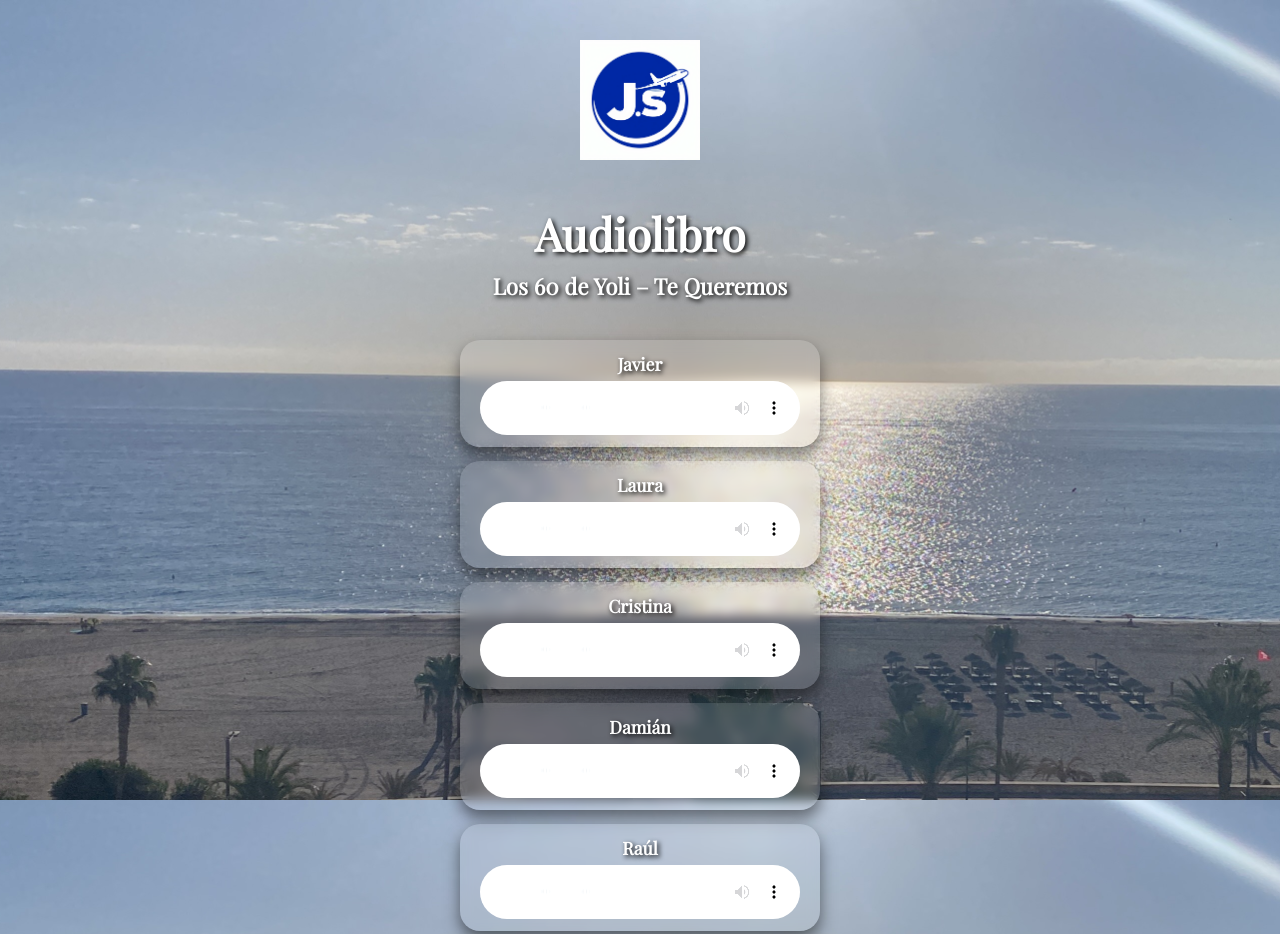
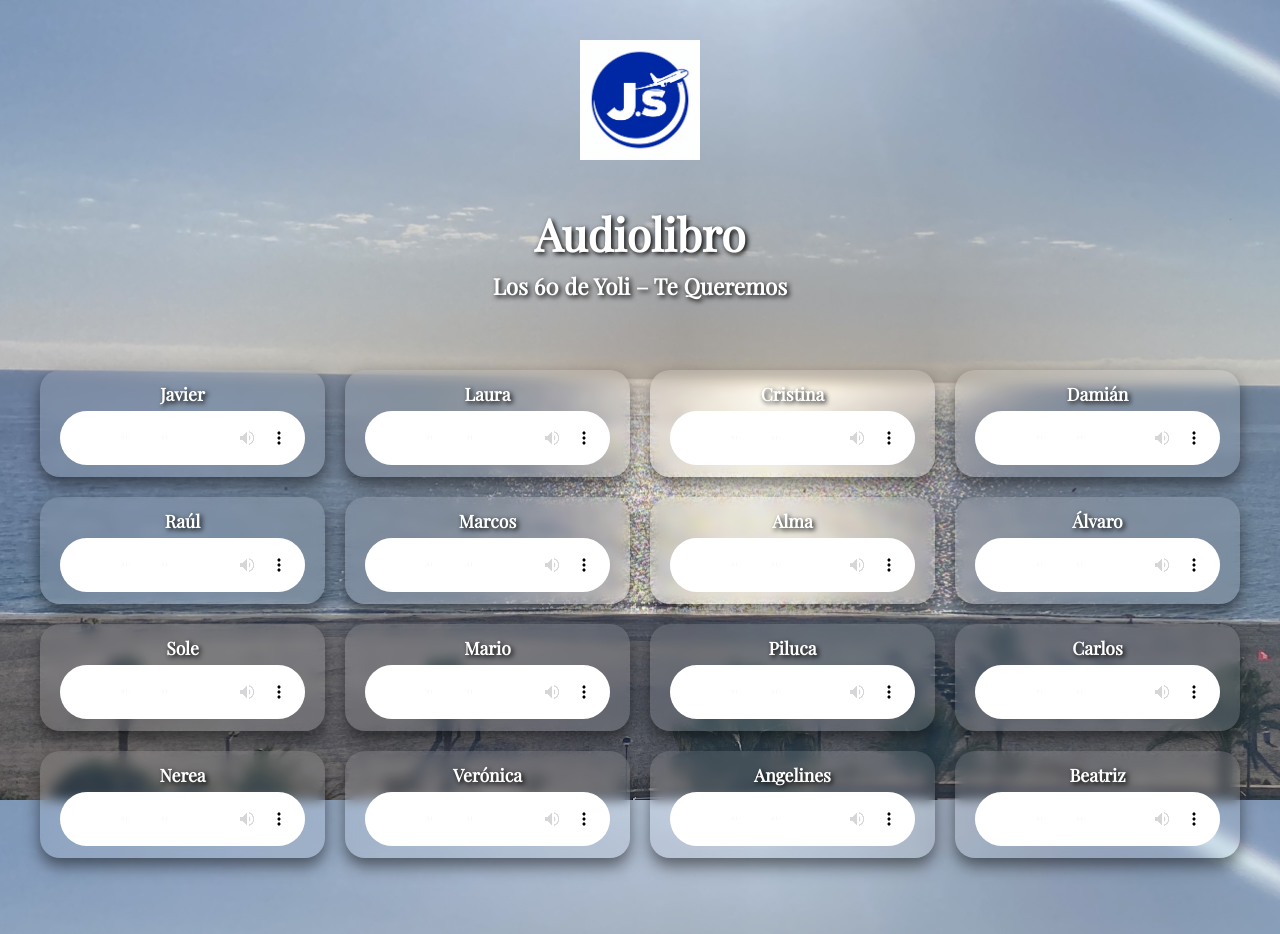
Before and after one commit to Javilong0/AudioQR60, a plain HTML site: page index.html in a window 1280 px wide. Shown: the top 934 px of the page. Drawn offline with nearby package versions, Linux system fonts and the light colour scheme.

Commit message:
Add files via upload

```diff
--- a/index.html
+++ b/index.html
@@ -48,11 +48,12 @@
     }
 
     .audio-container {
-      display: flex;
-      flex-direction: column;
-      align-items: center;
-      gap: 14px;
-      margin-bottom: 50px;
+      display: grid;
+      grid-template-columns: repeat(auto-fit, minmax(280px, 1fr));
+      gap: 20px;
+      padding: 30px;
+      max-width: 1200px;
+      margin: 0 auto 60px;
     }
 
     .audio-box {
@@ -60,7 +61,6 @@
       padding: 12px 20px;
       border-radius: 20px;
       box-shadow: 0 8px 16px rgba(0,0,0,0.5);
-      width: 320px;
       backdrop-filter: blur(6px);
       display: flex;
       flex-direction: column;
```
